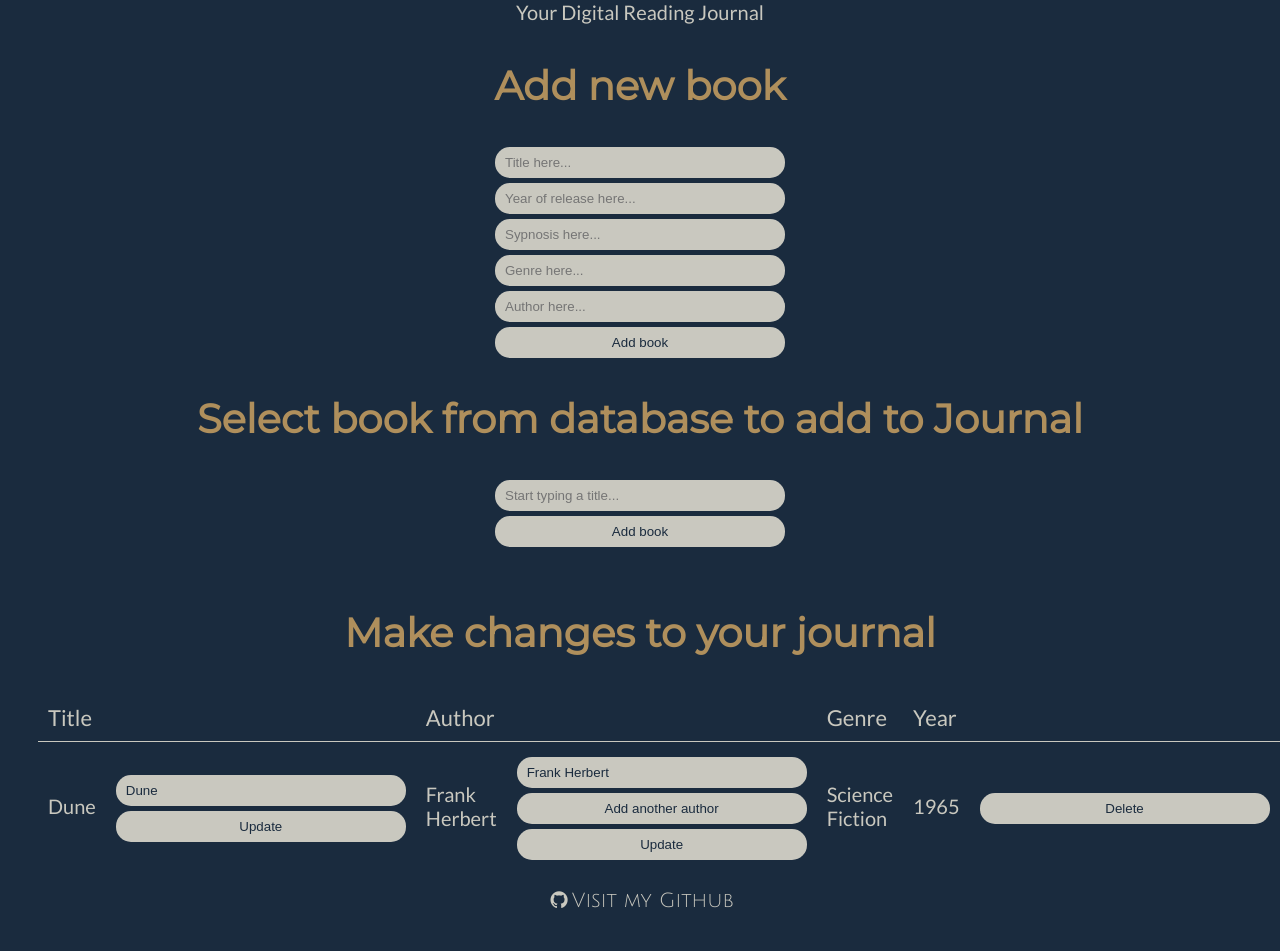
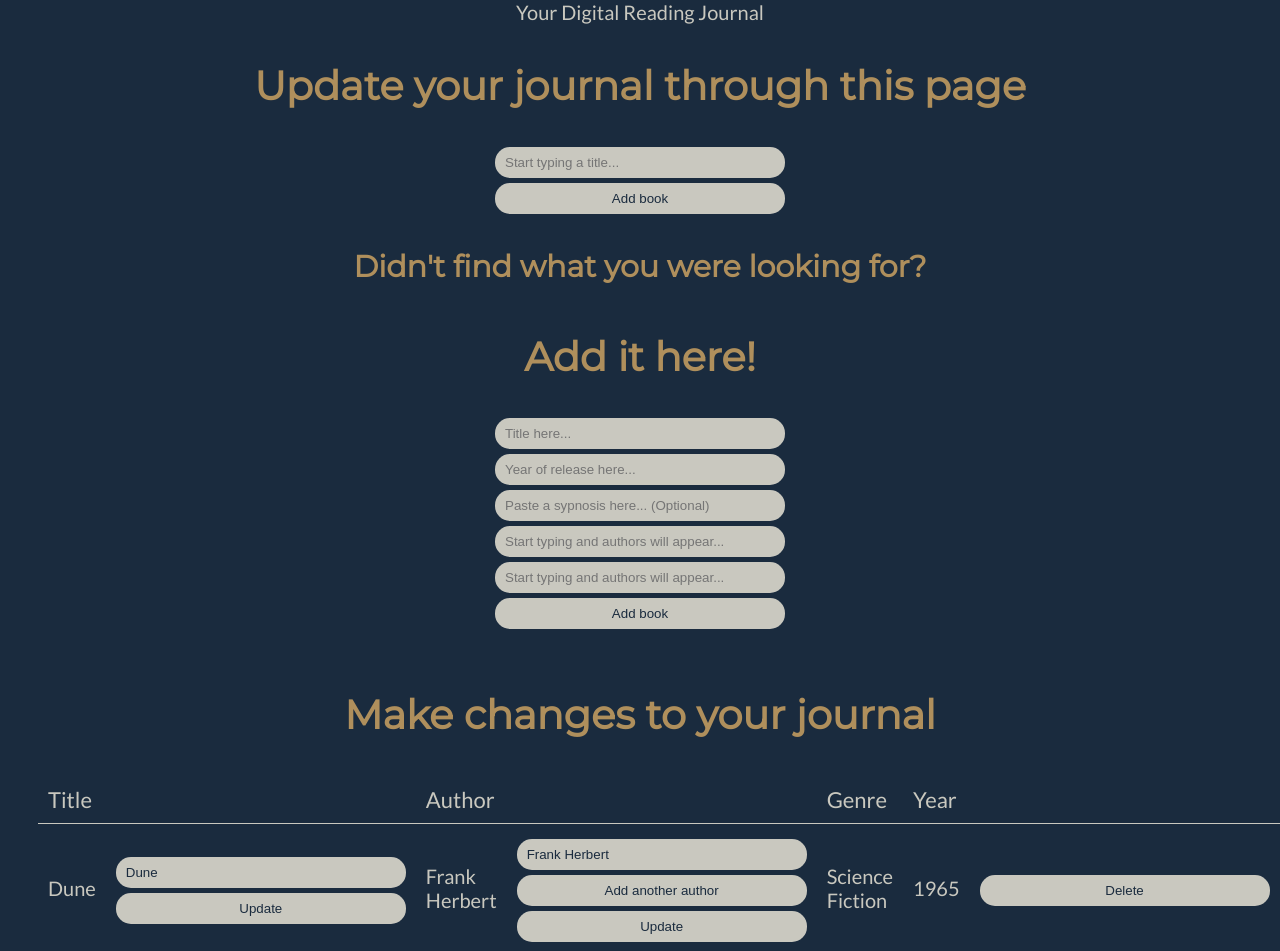
Before and after one commit to StephenHuang17253/aurora, a Flask app: page /update in a window 1280 px wide. Shown: the part 206-1157 px from the top of the page. Before the commit the page ends 1114 px from the top, so only its background shows below. Run offline with Flask 2, Linux system fonts and the light colour scheme; a user stored in the database is signed in; data comes from the database, SQL or seed files in the repository; both versions use the stored data as it was after the commit.

Commit message:
0.55 - Reiterate features from 0.54 and 0.33
Adding books will now also add that book to the logged in-
user's journal and not just the database.

Users can now add books to their journal without-
adding a completely new book to the database, by selecting from-
existing books.

```diff
--- a/main.py
+++ b/main.py
@@ -64,8 +64,9 @@ def genre(name):
 def update():
     user = models.Users.query.filter_by(userid=session['user']).first_or_404()
     author_list = models.Authors.query.all()
+    genre_list = models.Genres.query.all()
     book = models.Books.query.all()
-    return render_template("update.html", user=user, author_list=author_list, userid=user, book=book, page_title="Update")
+    return render_template("update.html", user=user, genre_list=genre_list, author_list=author_list, userid=user, book=book, page_title="Update")
 
 
 @app.route('/updatetitle', methods=["POST"])
@@ -103,10 +104,6 @@ def updateauthor(book_id):
         book = db.session.merge(book)
         book.authors = author_models
         db.session.commit()
-        # print(newauthor, oldauthor)
-        # author = db.session.query(models.Books).filter_by(authors=oldauthor).first_or_404() #Finds the first author that matches the old author.
-        # author.name = newauthor
-        # db.session.commit()
     except Exception as e:
         print("Could not update author")
         print(e)
@@ -117,12 +114,36 @@ def updateauthor(book_id):
 def selectbook():
     if request.form:
         try:
-            selected_book = models.Books()
-            selected_book.title = models.Books.query.filter_by(title=request.form.get("book"))
-            user = models.Users()
-            user.userid = models.Users.query.filter_by(userid=session['user']).first_or_404()
+            book = request.form.get("book")
+            selected_book = db.session.query(models.Books).filter_by(title=book).first_or_404()
+            user = db.session.query(models.Users).filter_by(userid=session['user']).first_or_404()
             selected_book.users.append(user)
-            db.session.merge(selected_book)
+            db.session.add(selected_book)
+            db.session.commit()
+        except Exception as e:
+            print("Could not add book")
+            print(e)
+    return redirect("/")
+
+
+@app.route('/addbook', methods=["GET", "POST"])
+def addbook():
+    if request.form:
+        try:
+            new_book = models.Books()
+            author = models.Authors()
+            genre = models.Genres()
+            new_book.title = request.form.get("title")
+            new_book.synopsis = request.form.get("synopsis")
+            new_book.year = request.form.get("year")
+            author.name = request.form.get('author')
+            genre.name = request.form.get('genres')
+            user = db.session.query(models.Users).filter_by(userid=session['user']).first_or_404()
+
+            db.session.add(new_book)
+            new_book.users.append(user)
+            new_book.authors.append(author)
+            new_book.genres.append(genre)
             db.session.commit()
         except Exception as e:
             print("Could not add book")
@@ -138,28 +159,6 @@ def delete():
     db.session.delete(book)
     db.session.commit()
     return redirect("/journal")
-
-
-@app.route('/addbook', methods=["GET", "POST"])
-def addbook():
-    if request.form:
-        try:
-            new_book = models.Books()
-            author = models.Authors()
-            genre = models.Genres()
-            new_book.title = request.form.get("title")
-            new_book.synopsis = request.form.get("synopsis")
-            new_book.year = request.form.get("year")
-            author.name = request.form.get('author')
-            genre.name = request.form.get('genres')
-            new_book.authors.append(author)
-            new_book.genres.append(genre)
-            db.session.add(new_book)
-            db.session.commit()
-        except Exception as e:
-            print("Could not add book")
-            print(e)
-    return redirect("/")
 
 
 def current_user(): # current user function
--- a/templates/update.html
+++ b/templates/update.html
@@ -1,26 +1,7 @@
 {% extends "layout.html" %}
 {% block content %}
 
-<h1>Add new book</h1>
-<form method="POST" action="/addbook" autocomplete="off">
-    <input type="text" id="title" name="title" placeholder="Title here...">
-    <input type="text" id="year" name="year" placeholder="Year of release here...">
-    <input type="text" id="sypnopsis" name="synopsis" placeholder="Sypnosis here...">
-    <input list="genres" name="genres" placeholder="Genre here...">
-    <datalist id="genres" >
-      <option value="Science Fiction">Science Fiction</option>
-      <option value="Fantasy">Fantasy</option>
-    </datalist>
-    <input list="author" name="author" placeholder="Author here...">
-    <datalist id="author" >
-    {% for author in author_list %}
-      <option value="{{ author.name }}">{{ author.name }}</option>
-    {% endfor %}
-    </datalist>
-    <input type="submit" class="button" value="Add book">
-  </form>
-
-<h1>Select book from database to add to Journal</h1>
+<h1>Update your journal through this page</h1>
 <form method="POST" action="/selectbook" autocomplete="off">
   <input list="book" name="book" placeholder="Start typing a title...">
   <datalist id="book">
@@ -30,6 +11,28 @@
   </datalist>
   <input type="submit" class="button" value="Add book">
 </form>
+<h2>Didn't find what you were looking for?</h2>
+<h1>Add it here!</h1>
+<form method="POST" action="/addbook" autocomplete="off">
+    <input type="text" id="title" name="title" placeholder="Title here...">
+    <input type="text" id="year" name="year" placeholder="Year of release here...">
+    <input type="text" id="sypnopsis" name="synopsis" placeholder="Paste a sypnosis here... (Optional)">
+    <input list="genres" name="genres" placeholder="Start typing and authors will appear...">
+    <datalist id="genres" >
+    {% for genre in genre_list %}
+      <option value="{{ genre.name }}">{{ genre.name }}</option>
+    {% endfor %}
+    </datalist>
+    <input list="author" name="author" placeholder="Start typing and authors will appear...">
+    <datalist id="author" >
+    {% for author in author_list %}
+      <option value="{{ author.name }}">{{ author.name }}</option>
+    {% endfor %}
+    </datalist>
+    <input type="submit" class="button" value="Add book">
+  </form>
+
+
 
 
 <br><h1>Make changes to your journal</h1>
@@ -53,8 +56,6 @@
         <td> <a href="/author/{{ book.authors|join(', ', attribute='name') }}">{{ book.authors|map(attribute="name")|join(", ") }}</a></td>
         <td>
           <form method="POST" action='/updateauthor/{{ book.bookid }}' style="display: inline" autocomplete="off">
-            <!-- <input type="hidden" value="{{ book.authors|join(', ', attribute='name') }}" name="oldauthor"> -->
-            <!-- <input type="text" value="{{ book.authors|join(', ', attribute='name') }}" name="newauthor"> -->
             <datalist id="author-list">
               {% for author in author_list %}
                 <option value="{{ author.name }}">{{ author.name }}</option>
```
Also changed, not shown: journal.db, static/styles.css (line endings or trailing spaces).
